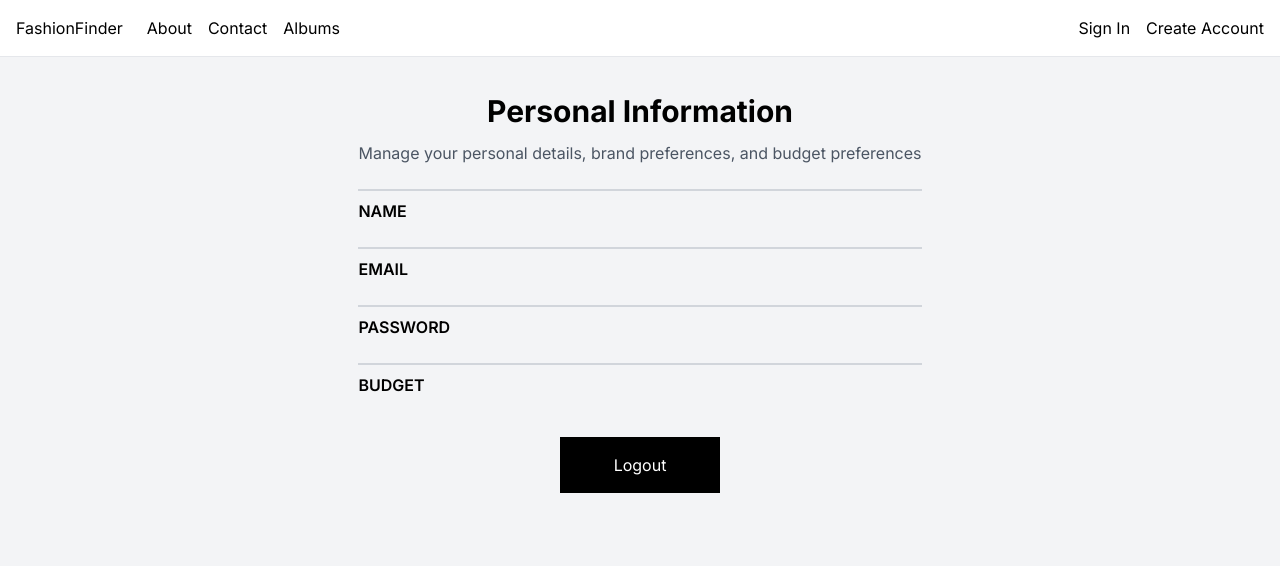
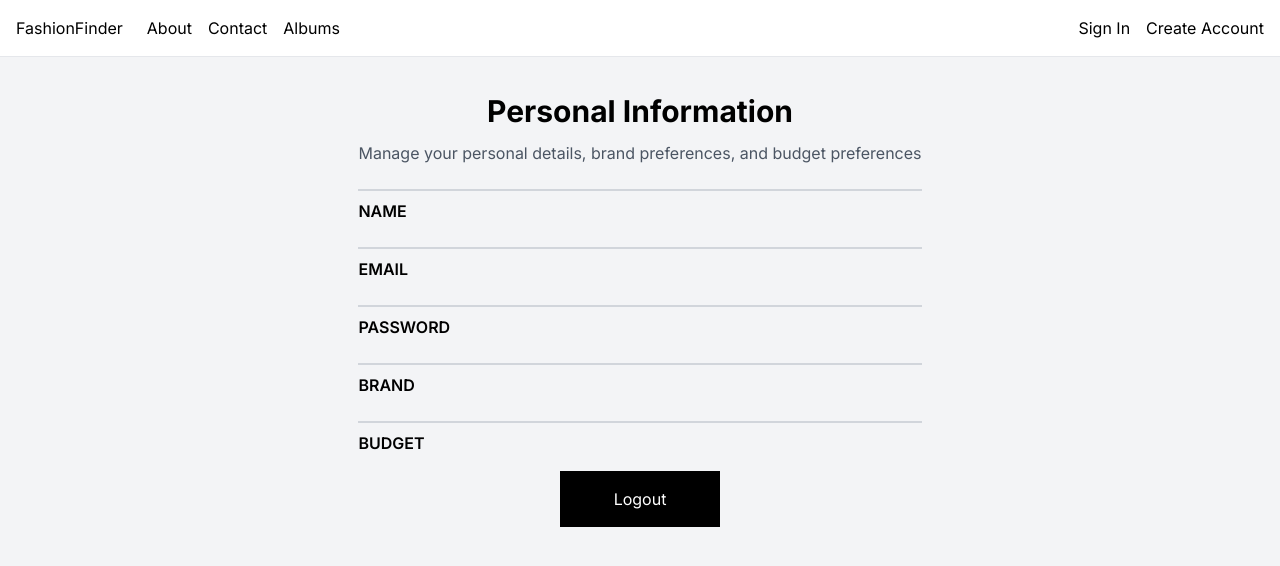
Before and after one commit to Alexgjek/AI_FashionFinder, a Next.js app in the folder fashionFinder-frontend/: page /profile in a window 1280 px wide. Shown: the top 566 px of the page. Built offline with nearby package versions, Linux system fonts and the light colour scheme.

Commit message:
Added brand preference to the profile page

```diff
--- a/fashionFinder-frontend/src/app/profile/page.js
+++ b/fashionFinder-frontend/src/app/profile/page.js
@@ -58,8 +58,12 @@ export default function ProfilePage() {
             </h5>
             <hr className='border border-gray-300 mt-2 mb-2'/>
             <h6 className='mb-6'>
+              BRAND
+            </h6>
+            <hr className='border border-gray-300 mt-2 mb-2'/>
+            <h7 className='mb-6'>
               BUDGET
-            </h6>
+            </h7>
           </div>
         </div>
         <button
```
